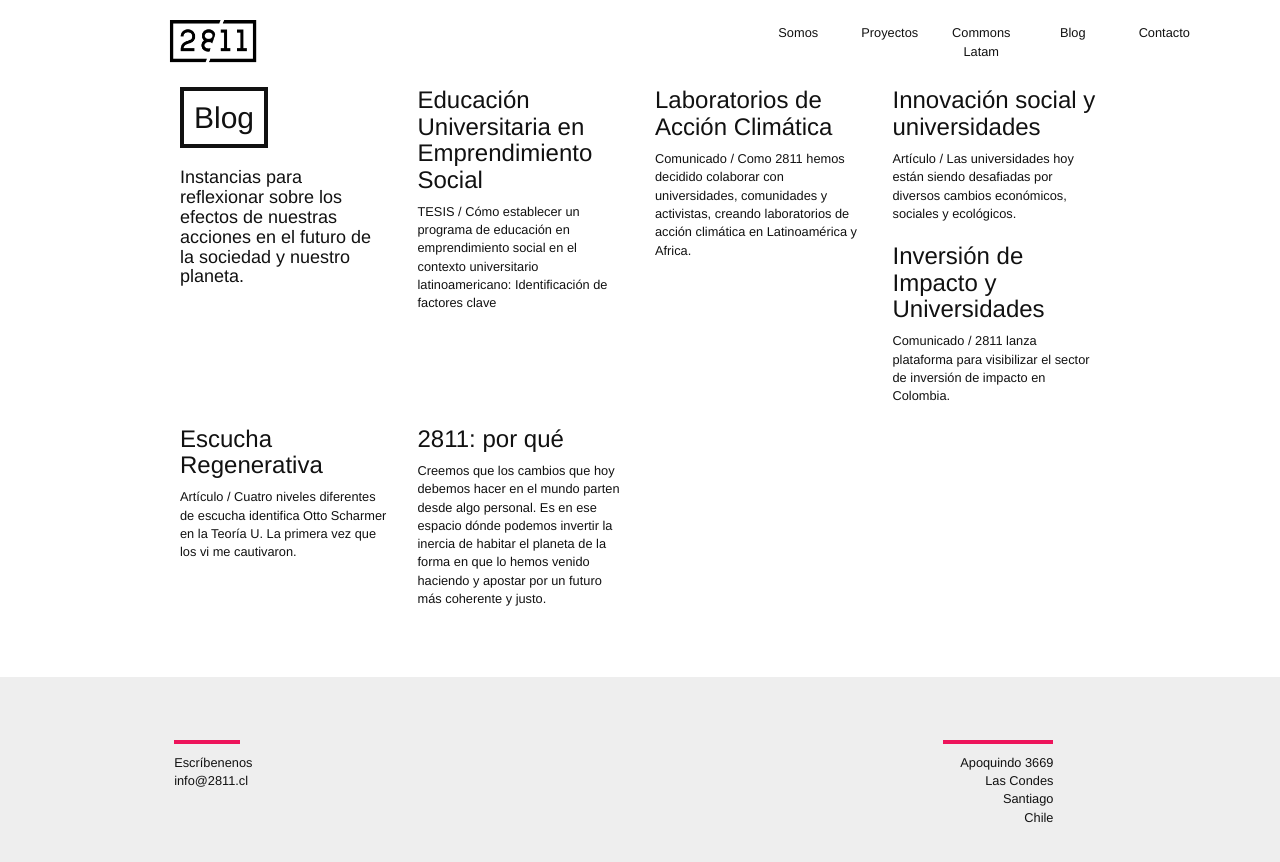
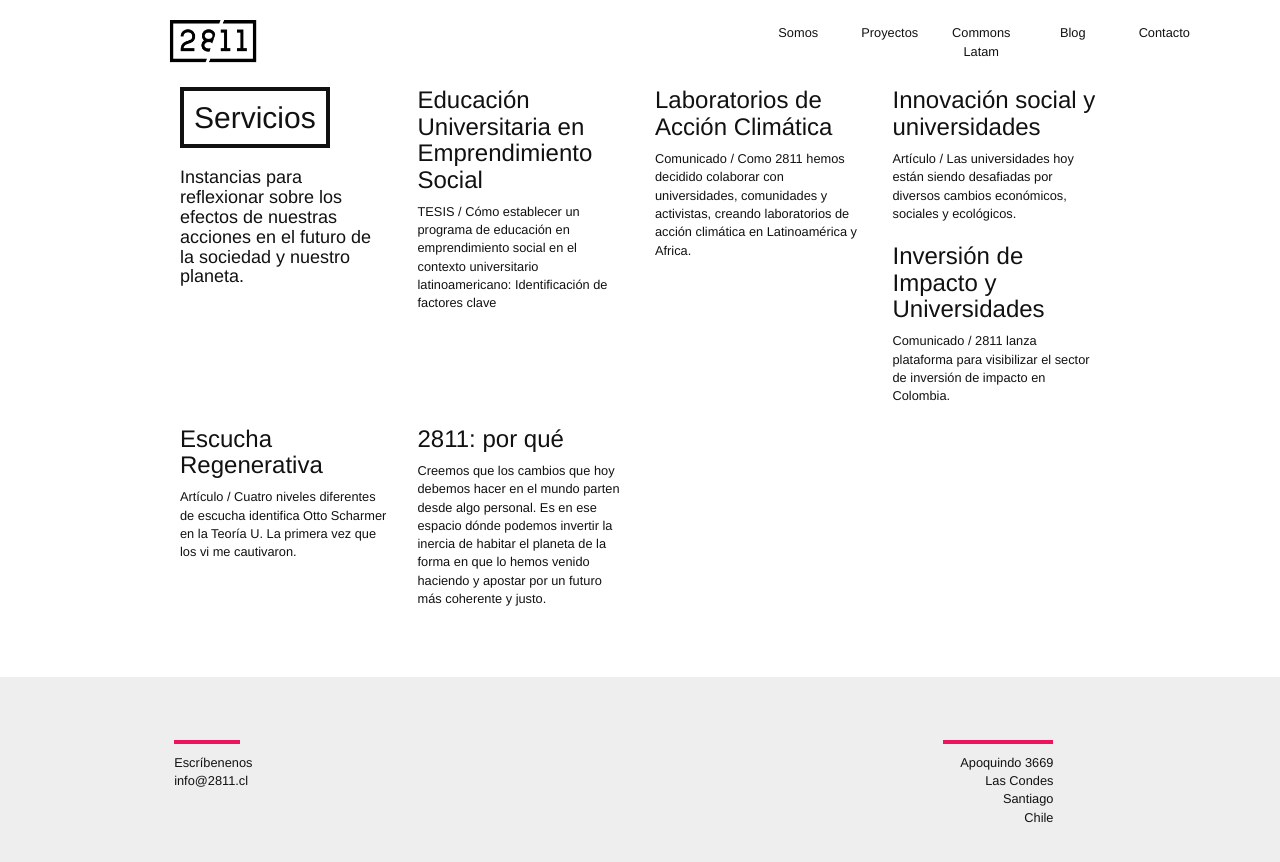
Before and after one commit to 2811Chile/2811Chile.github.io, a Jekyll site: the page built from blog.md, in a window 1280 px wide. Shown: the top 862 px of the page. Built offline with Jekyll 4.4.1, drawn with Linux system fonts in a browser that asks for light colours; nearby versions of some CDN libraries; some web fonts are replaced.

Commit message:
Updated Blog

```diff
--- a/blog.md
+++ b/blog.md
@@ -10,7 +10,7 @@
   <div class="col-xs-10 col-xs-offset-1">
     <div class="row">
       <div class="col-xs-12 col-sm-3">
-        <h2 class="title">Blog</h2>
+        <h2 class="title">Servicios</h2>
         <h4>{{ page.descripcion }}</h4>
       </div>
       {% for post in site.posts %}
```
